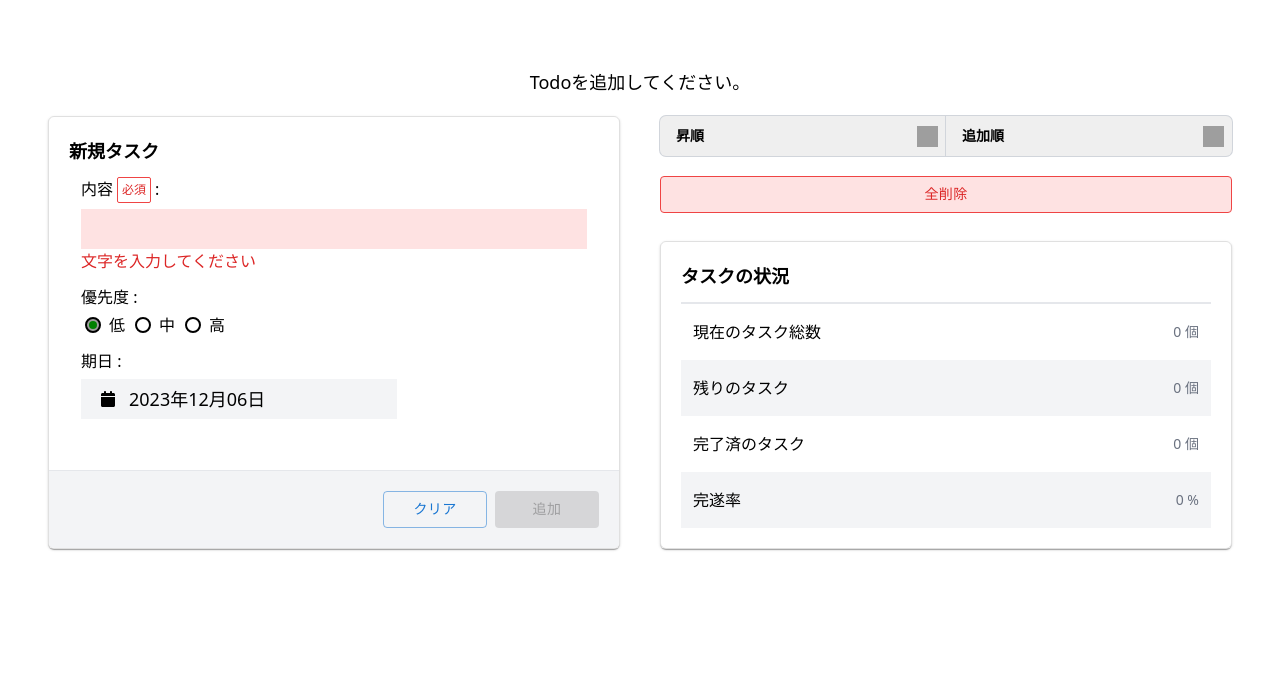
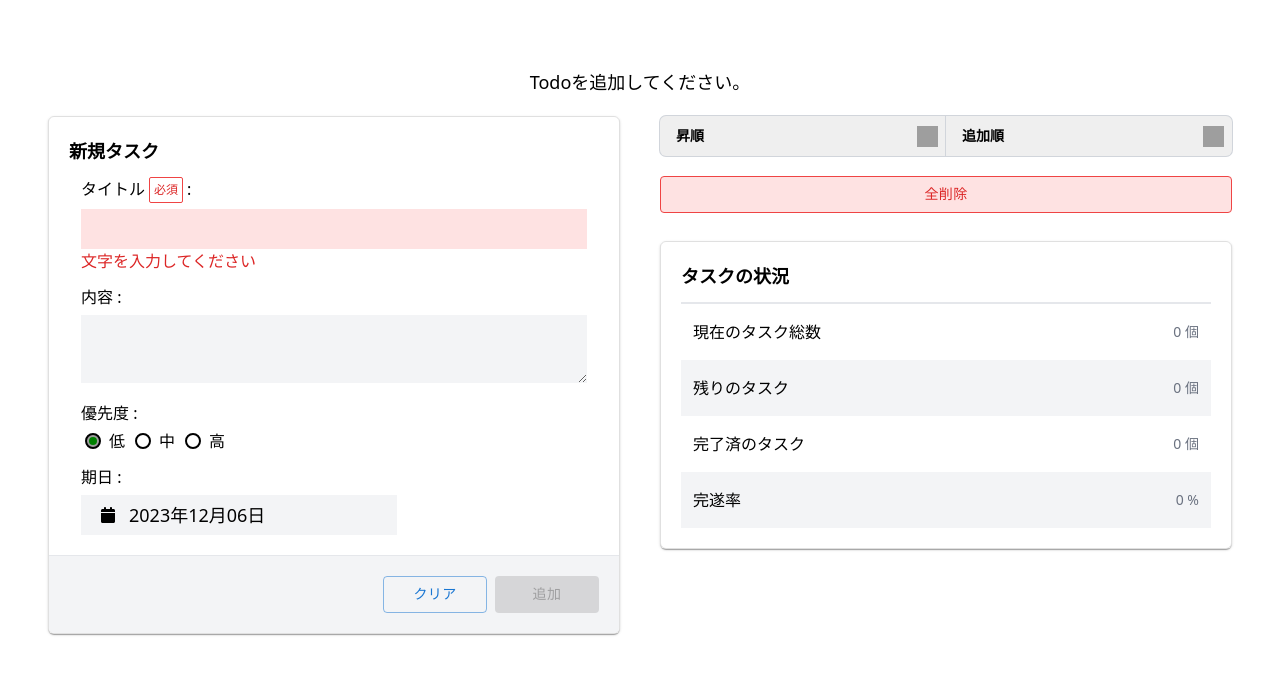
Before and after one commit to yasu-pro/ToDoList_Weather-app, a Next.js app: page / in a window 1280 px wide. Shown: the top 674 px of the page. Built offline with nearby package versions, Linux system fonts and the light colour scheme; grey boxes are pictures that could not be loaded.

Commit message:
feat: Add contents field to AddTodoForm,ModalEditTodoForm

```diff
--- a/components/AddTodoForm.tsx
+++ b/components/AddTodoForm.tsx
@@ -13,6 +13,7 @@ import customRadioButtonStyles from '../styles/customRadioButton.module.css';
 const AddTodoForm: React.FC = () => {
     const dispatch = useDispatch();
     const [titleValue, setTitleValue ] = useState<string>('');
+    const [contentsValue, setContentsValue] = useState<string>('');
     const [dueDate, setDueDate] = useState<Date>(new Date());
     const [priority, setPriority] = useState<number>(3);
 
@@ -28,6 +29,7 @@ const AddTodoForm: React.FC = () => {
             id: String(id),
             isEditFormVisible: false,
             title: titleValue,
+            contents: contentsValue,
             completed: false,
             dueDate: format(dueDate, "yyyy年MM月dd日"),
             priority: priority,
@@ -37,12 +39,14 @@ const AddTodoForm: React.FC = () => {
         dispatch(addTodo(newTodo));
 
         setTitleValue("");
+        setContentsValue("");
         setDueDate(new Date());
         setPriority(3);
     }
 
     const handleClear = () => {
         setTitleValue("");
+        setContentsValue("");
         setDueDate(new Date());
         setPriority(3);
     }
@@ -50,6 +54,10 @@ const AddTodoForm: React.FC = () => {
     const handleTitleChange = (event: React.ChangeEvent<HTMLInputElement>) => {
         setTitleValue(event.target.value);
     }
+
+    const handleContentsChange = (event: React.ChangeEvent<HTMLTextAreaElement>) => {
+        setContentsValue(event.target.value);
+    };
 
     const handleDatePickerChange = (date: Date | null) => {
         if (date) {
@@ -72,7 +80,7 @@ const AddTodoForm: React.FC = () => {
                 <div className="pl-2 pr-2 md:pr-3 md:pl-3">
                     <div className="pt-3">
                         <p className="flex">
-                            内容
+                            タイトル
                             <span className="pt-1 pb-1 pl-1 pr-1 ml-1 mr-1 text-xs text-red-600 border border-red-500 rounded-sm">
                             必須
                             </span>
@@ -80,6 +88,15 @@ const AddTodoForm: React.FC = () => {
                         </p>
                         <input className={`w-full pt-1.5 pb-1.5 pr-4 pl-4 text-lg mt-1.5 ${titleValue === "" ? "bg-red-100" : "bg-gray-100"}`} type="text" onChange={handleTitleChange} value={titleValue}/>
                         {titleValue === "" && <span className="text-red-600">文字を入力してください</span>}
+                    </div>
+
+                    <div className="pt-3">
+                        <p>内容 : </p>
+                        <textarea
+                            className={"w-full pt-1.5 pb-1.5 pr-4 pl-4 text-lg mt-1.5 bg-gray-100"}
+                            onChange={handleContentsChange}
+                            value={contentsValue}
+                        />
                     </div>
 
                     <div className="pt-3">
--- a/components/ModalEditTodoForm.tsx
+++ b/components/ModalEditTodoForm.tsx
@@ -43,9 +43,13 @@ const ModalEditTodoForm: React.FC<{ todo: Todo }> = ({ todo }) => {
         dispatch(showEditForm({ id: todo.id, isEditFormVisible: false }));
     }
 
-    const handleTitleChange = (e: React.ChangeEvent<HTMLInputElement>) => {
-        setEditedTodo({ ...editedTodo, title: e.target.value });
+    const handleTitleChange = (event: React.ChangeEvent<HTMLInputElement>) => {
+        setEditedTodo({ ...editedTodo, title: event.target.value });
     }
+
+    const handleContentsChange = (event: React.ChangeEvent<HTMLTextAreaElement>) => {
+        setEditedTodo({ ...editedTodo, contents: event.target.value });
+    };
 
     const handlePriorityChange = (event: React.ChangeEvent<HTMLInputElement>) => {
         const newPriority = parseInt(event.target.value, 10);
@@ -67,7 +71,7 @@ const ModalEditTodoForm: React.FC<{ todo: Todo }> = ({ todo }) => {
                 <div className="pl-3 pr-3">
                     <div className="pt-3">
                         <p className="flex">
-                            内容
+                            タイトル
                             <span className="pt-1 pb-1 pl-1 pr-1 ml-1 mr-1 text-xs text-red-600 border border-red-500 rounded-sm">
                             必須
                             </span>
@@ -77,6 +81,15 @@ const ModalEditTodoForm: React.FC<{ todo: Todo }> = ({ todo }) => {
                             value={editedTodo.title}
                             onChange={handleTitleChange}/>
                         {editedTodo.title === "" && <span className="text-red-600">文字を入力してください</span>}
+                    </div>
+
+                    <div className="pt-3">
+                        <p>内容 : </p>
+                        <textarea
+                            className={`w-full pt-1.5 pb-1.5 pr-4 pl-4 text-lg mt-1.5 bg-gray-100 ${editedTodo.title === "" ? "bg-red-100" : "bg-gray-100"}`}
+                            value={editedTodo.contents}
+                            onChange={handleContentsChange}
+                        />
                     </div>
 
                     <div className="pt-3">
--- a/types/Todo.d.ts
+++ b/types/Todo.d.ts
@@ -2,6 +2,7 @@ interface Todo {
     id: string;
     isEditFormVisible: boolean;
     title: string;
+    contents: string;
     completed: boolean;
     dueDate: string;
     priority: number;
```
